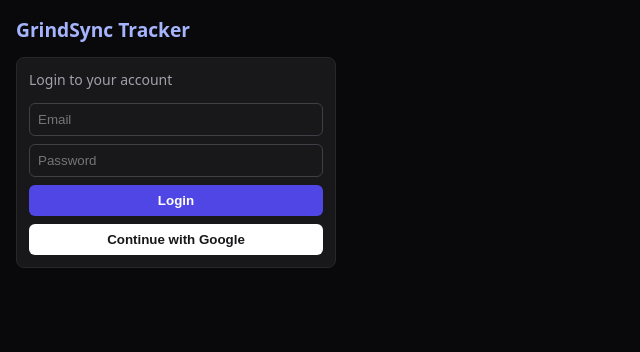
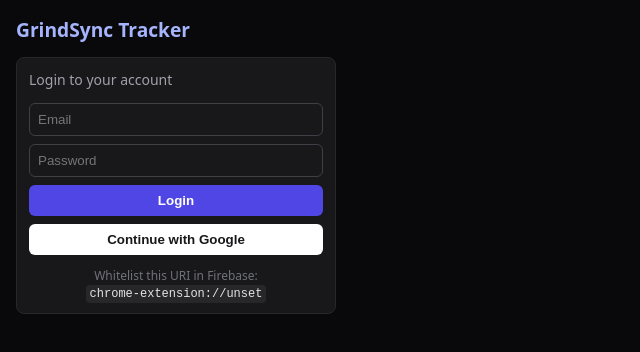
Before and after one commit to sarthak1757/GrindSync-Extension, a website with bundled scripts: page src/popup.html in a window 1280 px wide. Shown: the whole page, without its empty margins (0-640 px from the left). Built offline with nearby package versions, Linux system fonts and the light colour scheme; some packages are replaced by stand-ins of ours; no server answers.

Commit message:
fix(extension): show extension URI explicitly on popup for easy firebase whitelisting

```diff
--- a/src/popup.html
+++ b/src/popup.html
@@ -26,6 +26,10 @@
       <input type="password" id="passwordInput" placeholder="Password" />
       <button id="loginBtn">Login</button>
       <button id="googleLoginBtn" style="margin-top: 8px; background: white; color: #18181b; outline: 1px border #e4e4e7;">Continue with Google</button>
+      <div style="margin-top: 12px; font-size: 0.75rem; color: #71717a; text-align: center;">
+        Whitelist this URI in Firebase:<br/>
+        <code id="extUriDisplay" style="user-select: all; background: #27272a; padding: 2px 4px; border-radius: 4px; color: #e4e4e7;"></code>
+      </div>
     </div>
   </div>
 
--- a/src/popup.js
+++ b/src/popup.js
@@ -13,7 +13,13 @@ const ui = {
   logoutBtn: document.getElementById('logoutBtn'),
   problemTitle: document.getElementById('problemTitle'),
   timeTracker: document.getElementById('timeTracker'),
+  extUriDisplay: document.getElementById('extUriDisplay'),
 };
+
+// Set debug URI
+if (ui.extUriDisplay && chrome.runtime.id) {
+  ui.extUriDisplay.textContent = `chrome-extension://${chrome.runtime.id}`;
+}
 
 let currentProblem = null;
 let currentUrl = null;
```
Also changed, not shown: dist/popup.js.
